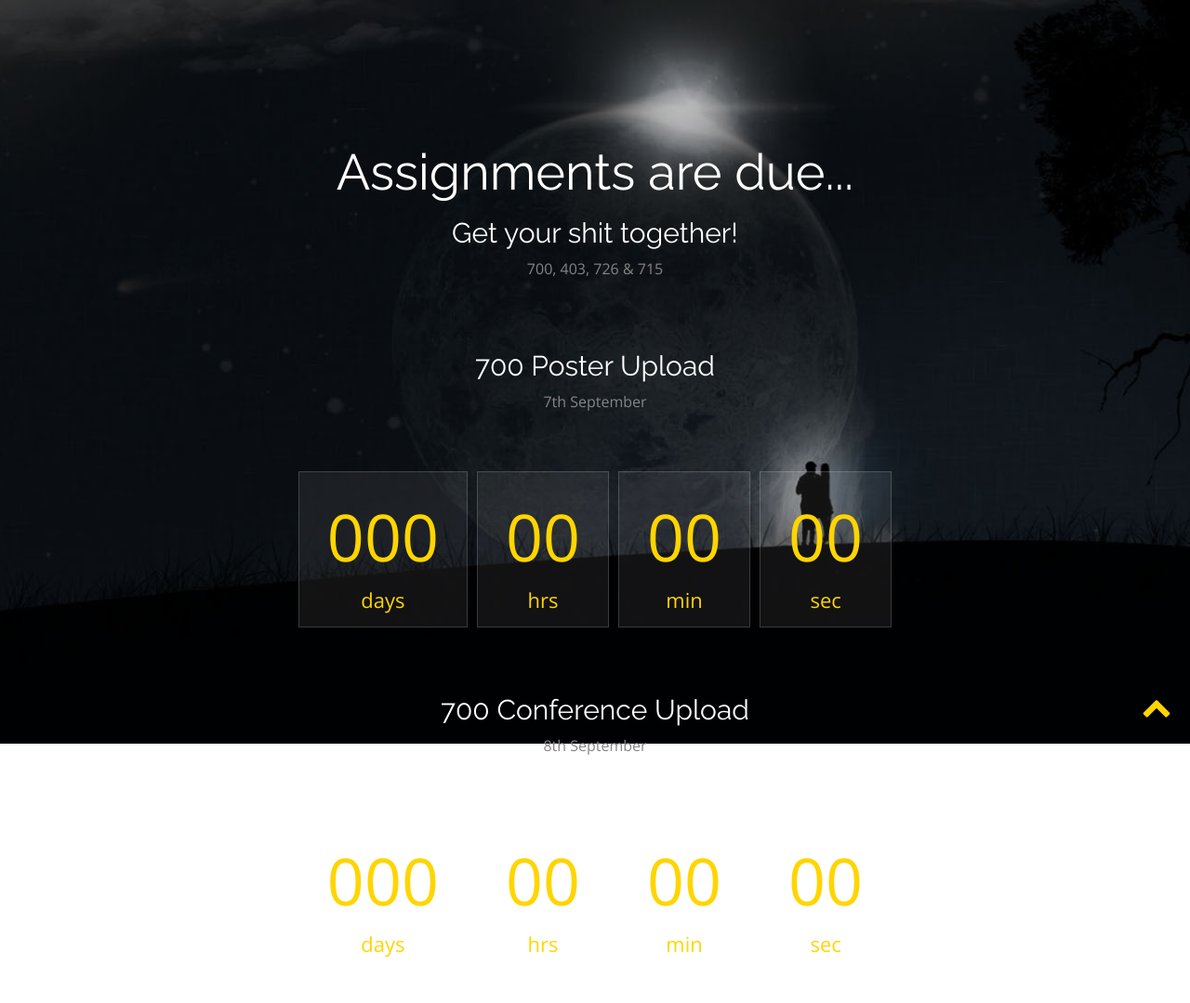
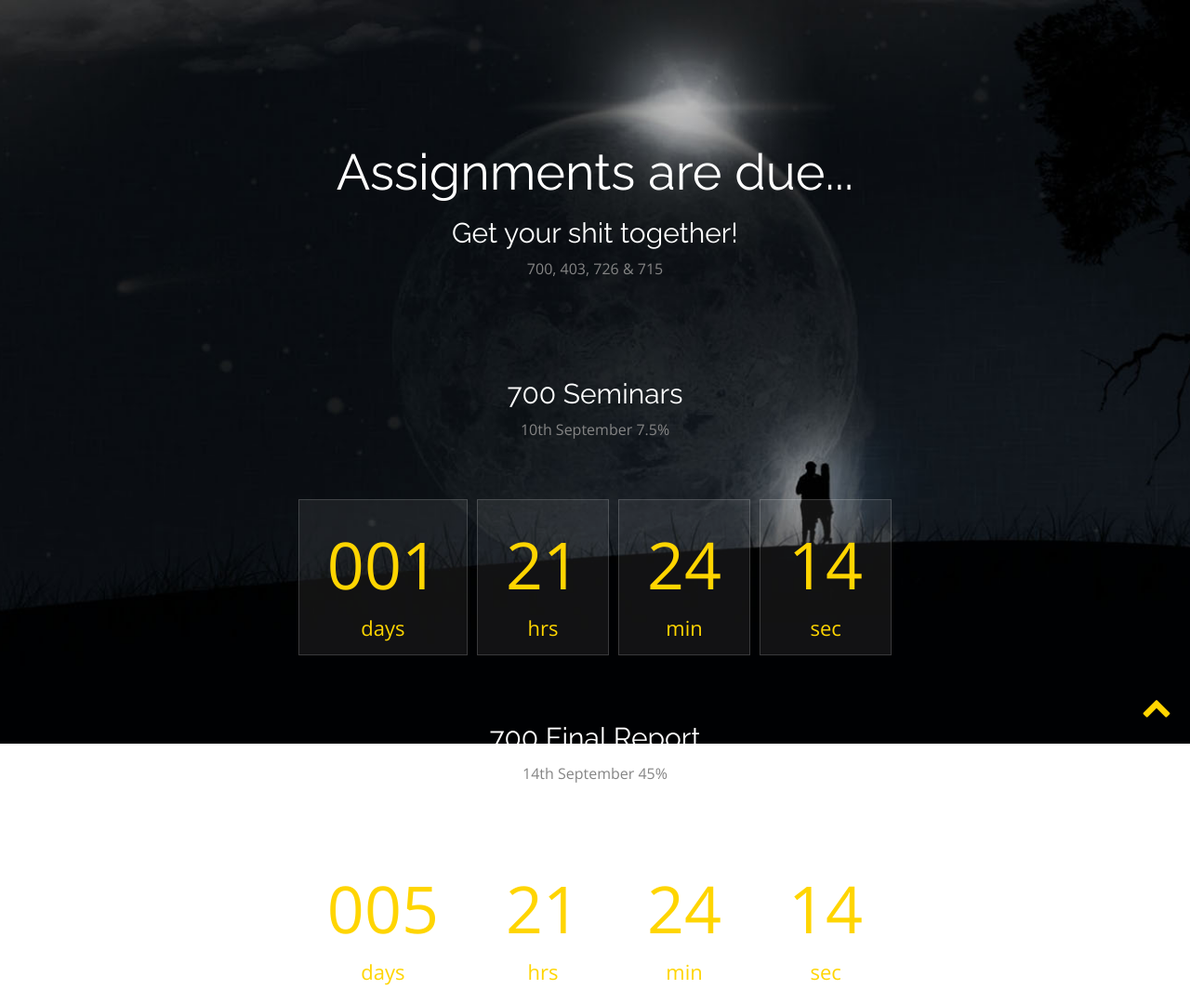
Before and after one commit to joshofreeness/countdownTimer, a plain HTML site: page index.html in a window 1280 px wide. Shown: the top 1079 px of the page at 93% size. Drawn offline with nearby package versions, Linux system fonts and the light colour scheme.

Commit message:
Removed p4p deadlines that have passed

```diff
--- a/index.html
+++ b/index.html
@@ -52,10 +52,6 @@ Donate to remove backlink form the site
 
 
 
-
-      <div class="heading text-center"> <strong>700 Poster Upload</strong> <p>7th September</p></div>
-      <div class="countdown styled" id="p4pPoster"></div>
-      <div class="heading text-center"> <strong>700 Conference Upload</strong> <p>8th September</p></div>
       <div class="countdown styled" id="p4pConf"></div>
       <div class="heading text-center"> <strong>700 Seminars</strong> <p>10th September 7.5%</p></div>
       <div class="countdown styled" id="p4pSeminars"></div>
--- a/js/custom.js
+++ b/js/custom.js
@@ -8,8 +8,6 @@ Note: donate to remove backlink form the site
 */
 
 $( function() {
-        var p4pPoster = "Sep 7, 2015";
-        var p4pConf = "Sep 8, 2015";
         var p4pSeminars = "Sep 10, 2015"
         var p4pFinalReport = "Sep 14, 2015";
         var ROL3403 = "September 17, 2015 13:00:00";
@@ -27,22 +25,6 @@ $( function() {
         var exam715 = "October 30, 2015 14:15:00";
         var exam726 = "November 12, 2015 14:15:00";
 
-
-
-
-     $('#p4pPoster.countdown.styled').countdown({
-          date: p4pPoster,
-          render: function(data) {
-            $(this.el).html("<div>" + this.leadingZeros(data.days, 3) + " <span>days</span></div><div>" + this.leadingZeros(data.hours, 2) + " <span>hrs</span></div><div>" + this.leadingZeros(data.min, 2) + " <span>min</span></div><div>" + this.leadingZeros(data.sec, 2) + " <span>sec</span></div>");
-          }
-        });
-
-     $('#p4pConf.countdown.styled').countdown({
-          date: p4pConf,
-          render: function(data) {
-            $(this.el).html("<div>" + this.leadingZeros(data.days, 3) + " <span>days</span></div><div>" + this.leadingZeros(data.hours, 2) + " <span>hrs</span></div><div>" + this.leadingZeros(data.min, 2) + " <span>min</span></div><div>" + this.leadingZeros(data.sec, 2) + " <span>sec</span></div>");
-          }
-        });
 
      $('#p4pSeminars.countdown.styled').countdown({
           date: p4pSeminars,
```
